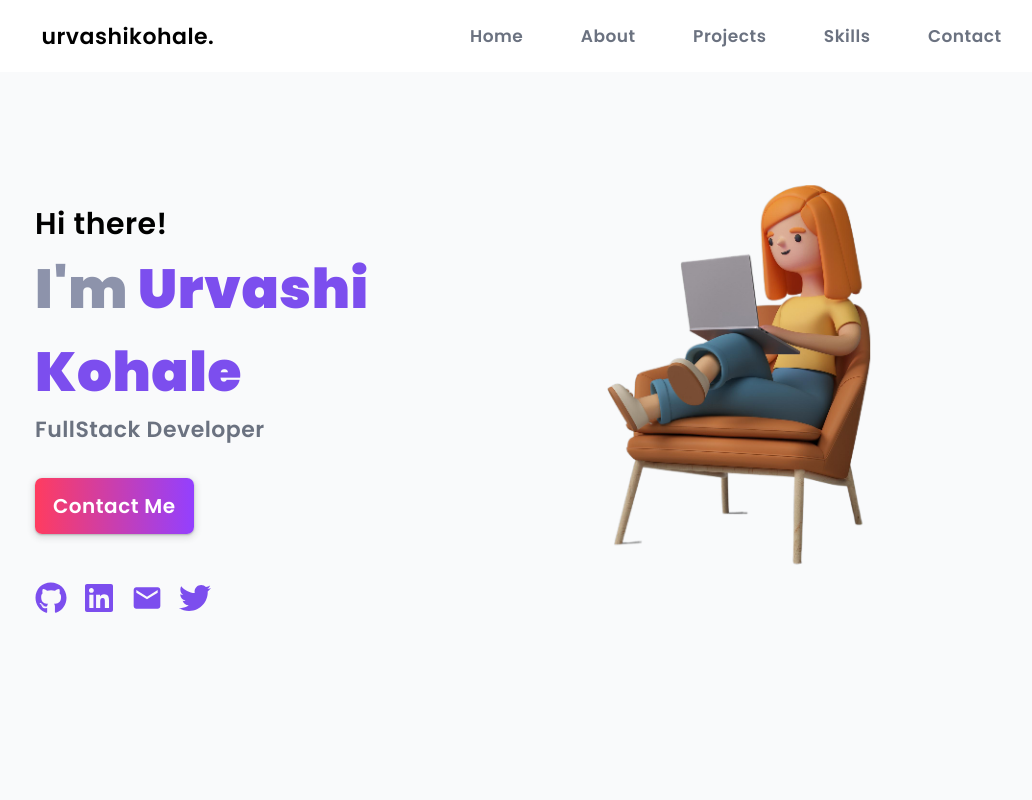
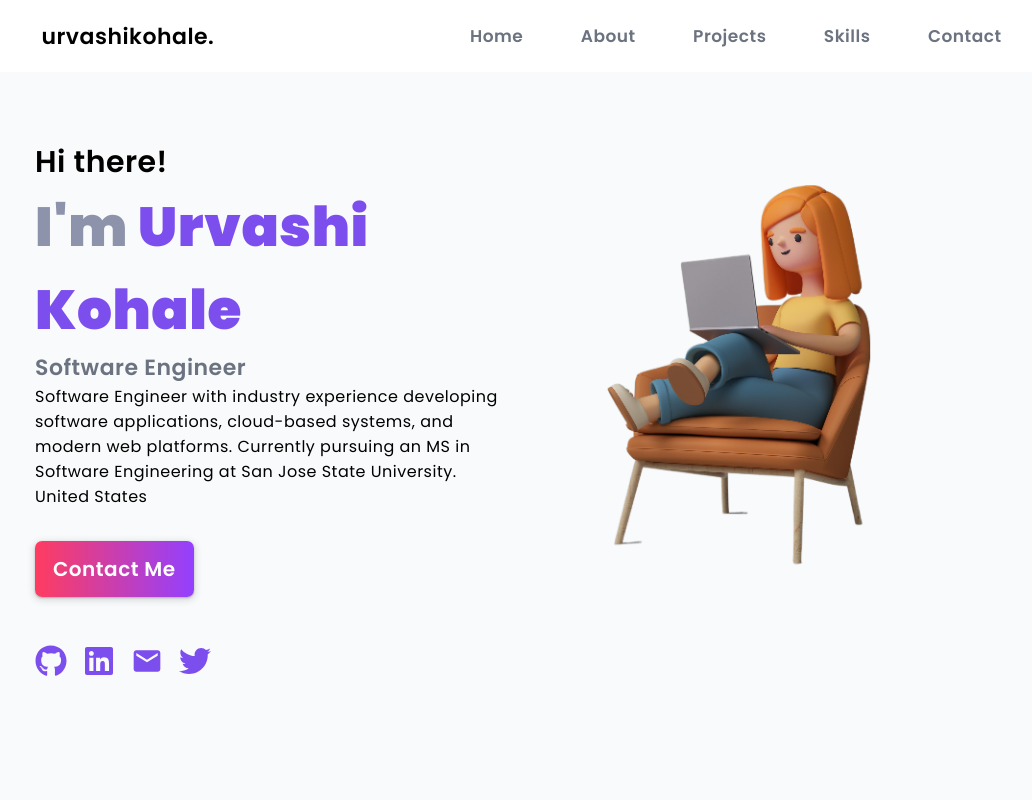
Before and after one commit to urvashikohale/My_Portfolio_Website, a React (Create React App) app: page / in a window 1280 px wide. Shown: the top 800 px of the page, without its empty margins (125-1157 px from the left). Built offline with nearby package versions, Linux system fonts and the light colour scheme.

Commit message:
Modify Home component content and attributes
Updated job title and added description in Home component.

```diff
--- a/src/components/home/Home.js
+++ b/src/components/home/Home.js
@@ -5,24 +5,42 @@ import IMG from "../../assets/transparent.png";
 
 const Home = () => {
   return (
-    <div className="container home  " id="home">
+    <div className="container home" id="home">
       <div className="homeLeft">
         <div className="homeName">
           <h2 className="hi">Hi there!</h2>
+
           <h1 className="bigText">
             I'm <span>Urvashi Kohale</span>
           </h1>
+
           <div className="wrapper">
-            <div className="staticText">FullStack Developer</div>
+            <div className="staticText">
+              Software Engineer
+            </div>
+          </div>
+
+          <div className="subText">
+            Software Engineer with industry experience developing software
+            applications, cloud-based systems, and modern web platforms.
+            Currently pursuing an MS in Software Engineering at San Jose State
+            University.
+          </div>
+
+          <div className="locationText">
+            United States
           </div>
         </div>
+
         <a href="#contact" className="homeButton">
           Contact Me
         </a>
+
         <Socialicons />
       </div>
+
       <div className="homeRight">
-        <img src={IMG} style={{ width: "30rem" }} />
+        <img src={IMG} style={{ width: "30rem" }} alt="profile" />
       </div>
     </div>
   );
```
